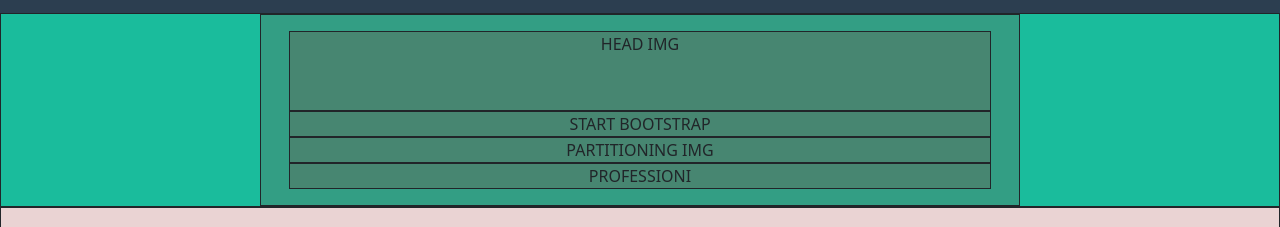
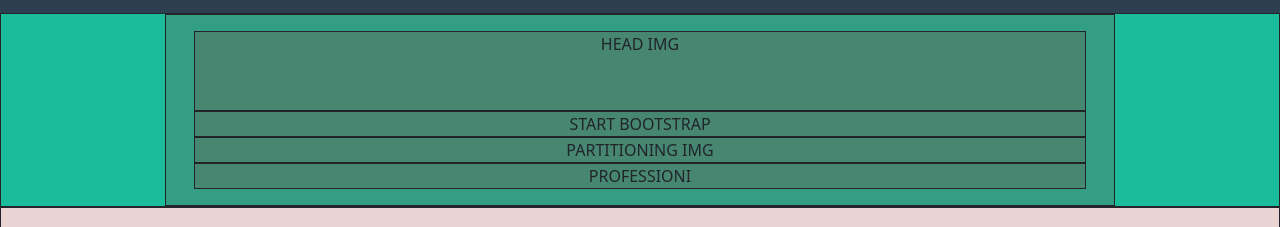
Before and after one commit to alessandrodaniello105/html-css-bootstrap-freelancer, a plain HTML site: page index.html in a window 1280 px wide. Shown: the part 63-290 px from the top of the page. Drawn offline with nearby package versions, Linux system fonts and the light colour scheme.

Commit message:
[edit] jumbotron col prop.+row just. center

```diff
--- a/index.html
+++ b/index.html
@@ -27,7 +27,7 @@
 
           <div class="menu_btn debug-y-0 d-md-none">HAM</div>
 
-          <!-- MENU -->
+          <!-- LINK -->
           <ul class="d-none d-md-block debug-y-0">
 
             <li><a href="#">Link</a></li>
@@ -37,7 +37,7 @@
             <li><a href="#">Link</a></li>
 
           </ul>
-          <!-- /MENU -->
+          <!-- /LINK -->
 
         </nav>
         <!-- /NAV/HAM -->
@@ -58,9 +58,9 @@
         <div class="container-md">
           <!-- <div class="container-ctm p-4"> -->
 
-            <div class="row">
+            <div class="row justify-content-center">
 
-              <div class="col-md-8 offset-md-2 debug p-3">
+              <div class="col-10 debug p-3">
 
                <div class="container-fluid">
 
```
